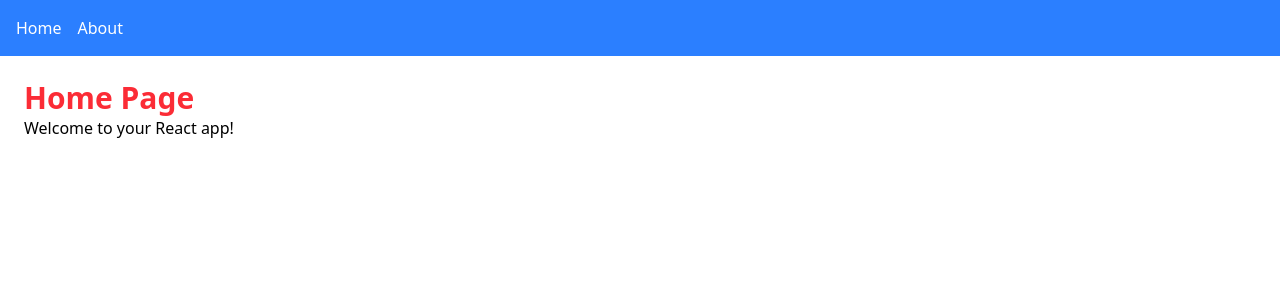
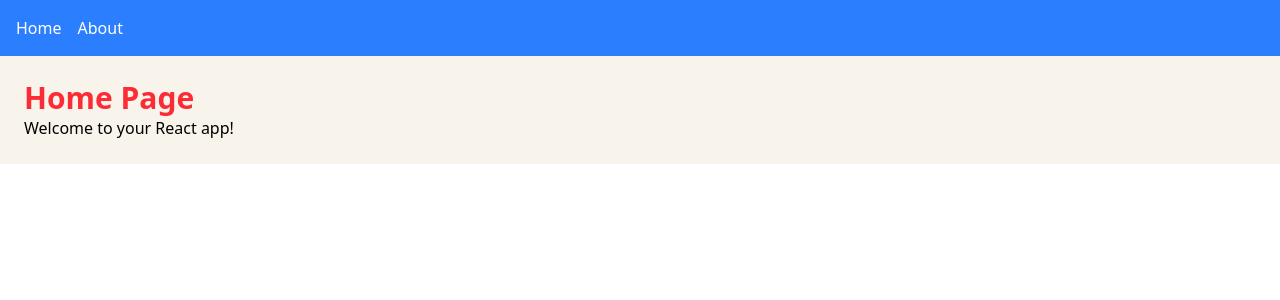
Before and after one commit to bytelabss/frontend-dataforest, a React (Vite) app: page / in a window 1280 px wide. Shown: the top 300 px of the page. Built offline with nearby package versions, Linux system fonts and the light colour scheme.

Commit message:
migrando configuração do tailwind para a versão 4.0

```diff
--- a/src/index.css
+++ b/src/index.css
@@ -1,7 +1,25 @@
 @import "tailwindcss";
 
 @theme {
+  --breakpoint-*: initial;
   --breakpoint-sm: 480px;
   --breakpoint-md: 768px;
   --breakpoint-lg: 1060px;
+  --color-gray-20: #F8F4EB;
+  --color-gray-50: #EFE6E6;
+  --color-gray-100: #DFCCCC;
+  --color-gray-500: #5E0000;
+  --color-primary-100: #FFE1E0;
+  --color-primary-300: #FFA6A3;
+  --color-primary-500: #FF6B66;
+  --color-secondary-400: #FFCD5B;
+  --color-secondary-500: #FFC132;
+  --background-image-gradient-yellowred: linear-gradient(90deg, #FF616A 0%, #FFC837 100%);
+  --background-image-mobile-home: url('./assets/HomePageGraphic.png');
+  --font-family-dmsans: 'DM Sans', sans-serif;
+  --font-family-montserrat: 'Montserrat', sans-serif;
+  --content-evolvetext: url("./assets/EvolveText.png");
+  --content-abstractwaves: url("./assets/AbstractWaves.png");
+  --content-sparkles: url("./assets/Sparkles.png");
+  --content-circles: url("./assets/Circles.png");
 }
--- a/tailwind.config.js
+++ /dev/null
@@ -1,37 +0,0 @@
-module.exports = {
-  theme: {
-    extend: {
-      colors: {
-        "gray-20": "#F8F4EB",
-        "gray-50": "#EFE6E6",
-        "gray-100": "#DFCCCC",
-        "gray-500": "#5E0000",
-        "primary-100": "#FFE1E0",
-        "primary-300": "#FFA6A3",
-        "primary-500": "#FF6B66",
-        "secondary-400": "#FFCD5B",
-        "secondary-500": "#FFC132",
-      },
-      backgroundImage: {
-        "gradient-yellowred": "linear-gradient(90deg, #FF616A 0%, #FFC837 100%)",
-        "mobile-home": "url('./assets/HomePageGraphic.png')",
-      },
-      fontFamily: {
-        dmsans: ["DM Sans", "sans-serif"],
-        montserrat: ["Montserrat", "sans-serif"],
-      },
-      content: {
-        evolvetext: "url('./assets/EvolveText.png')",
-        abstractwaves: "url('./assets/AbstractWaves.png')",
-        sparkles: "url('./assets/Sparkles.png')",
-        circles: "url('./assets/Circles.png')",
-      },
-    },
-    screens: {
-      xs: "480px",
-      sm: "768px",
-      md: "1060px",
-    },
-  },
-  plugins: [],
-};
```
